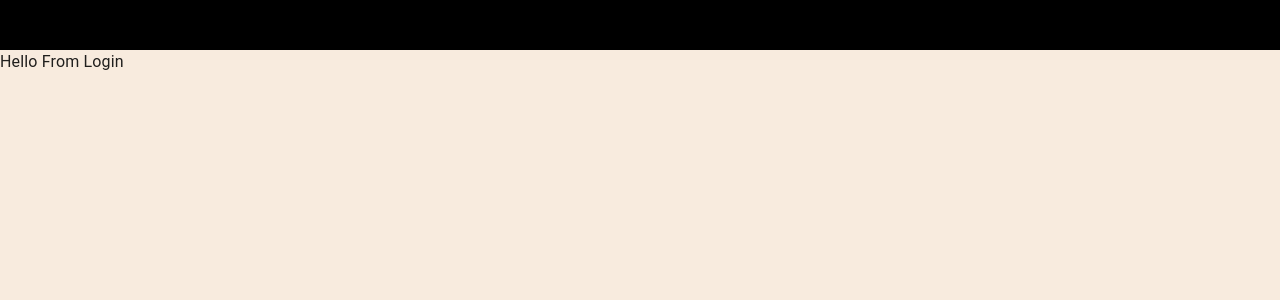
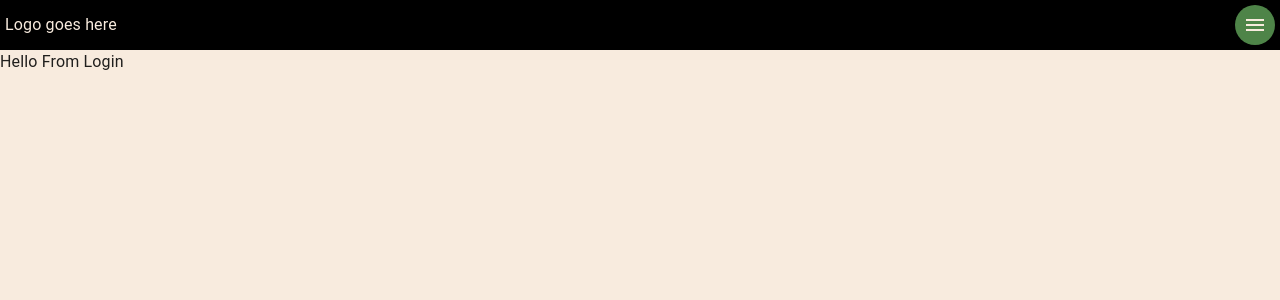
Before and after one commit to toveson/web-VNTR, a Next.js app: page /login in a window 1280 px wide. Both pictures are taken after a click on the button "HIDE". Shown: the top 300 px of the page. Built offline with nearby package versions, Linux system fonts and the light colour scheme.

Commit message:
added context for TopBar and NavBar to have a button to show the NavBar after it has been hidden

```diff
--- /dev/null
+++ b/app/Context/navBarContext.tsx
@@ -0,0 +1,45 @@
+"use client"
+
+import {
+  Dispatch,
+  FC,
+  ReactNode,
+  createContext,
+  useContext,
+  useState,
+} from "react";
+
+interface NavBarContextTypes {
+  isHidden: boolean;
+  setIsHidden: Dispatch<React.SetStateAction<boolean>>;
+  currentPage: string;
+  setCurrentPage: Dispatch<React.SetStateAction<string>>;
+}
+
+interface NavBarContextProviderProps {
+  children: ReactNode;
+}
+
+const NavBarContext = createContext<NavBarContextTypes>({
+  isHidden: false,
+  setIsHidden: (): void => {},
+  currentPage: "Dashboard",
+  setCurrentPage: (): void => {},
+});
+
+export const NavBarContextProvider: FC<NavBarContextProviderProps> = ({
+  children,
+}) => {
+  const [isHidden, setIsHidden] = useState(false);
+  const [currentPage, setCurrentPage] = useState("");
+
+  return (
+    <NavBarContext.Provider
+      value={{ isHidden, setIsHidden, currentPage, setCurrentPage }}
+    >
+      {children}
+    </NavBarContext.Provider>
+  );
+};
+
+export const useNavBarContext = () => useContext(NavBarContext);
--- a/app/components/NavBar.tsx
+++ b/app/components/NavBar.tsx
@@ -15,10 +15,12 @@ import {
   VisibilityOff as HideIcon,
   ExitToApp as SignOutIcon,
 } from "@mui/icons-material";
+import { useNavBarContext } from "../Context/navBarContext";
 
 export default function NavBar() {
+  const { isHidden, setIsHidden, currentPage, setCurrentPage } =
+    useNavBarContext();
   const [isMini, setIsMini] = useState(false);
-  const [isHidden, setIsHidden] = useState(false);
 
   const topButtons = [
     { label: "Dashboard", href: "/dashboard", icon: <DashboardIcon /> },
@@ -68,8 +70,10 @@ export default function NavBar() {
               <Link href={button.href} passHref key={button.label}>
                 <Tooltip title={button.label} placement="left">
                   <IconButton
+                    onClick={() => setCurrentPage(button.label)}
                     style={{
-                      backgroundColor: "#4E8448",
+                      backgroundColor:
+                        currentPage === button.label ? "#73C7E7" : "#4E8448",
                       color: "#F8EBDE",
                     }}
                   >
@@ -112,8 +116,10 @@ export default function NavBar() {
             {topButtons.map((button) => (
               <Link href={button.href} passHref key={button.label}>
                 <Button
+                  onClick={() => setCurrentPage(button.label)}
                   style={{
-                    backgroundColor: "#4E8448",
+                    backgroundColor:
+                      currentPage === button.label ? "#73C7E7" : "#4E8448",
                     color: "#000000",
                     width: "150px",
                   }}
--- /dev/null
+++ b/app/components/TopBar.tsx
@@ -0,0 +1,54 @@
+"use client";
+
+import { IconButton, Stack, Typography } from "@mui/material";
+import MenuIcon from "@mui/icons-material/Menu";
+import { useNavBarContext } from "../Context/navBarContext";
+
+export default function TopBar() {
+  const { currentPage, isHidden, setIsHidden } = useNavBarContext();
+  console.log(currentPage);
+  return (
+    <Stack
+      spacing={2}
+      style={{
+        backgroundColor: "#000000",
+        padding: "5px",
+        height: "50px",
+        justifyContent: "center",
+      }}
+    >
+      <Stack
+        direction="row"
+        style={{
+          justifyContent: "space-between",
+          alignItems: "center",
+        }}
+      >
+        <Typography style={{ color: "#F8EBDE" }}>Logo goes here</Typography>
+        <Stack
+          direction="row"
+          spacing={2}
+          style={{
+            justifyContent: "space-between",
+            alignItems: "center",
+          }}
+        >
+          <Typography style={{ color: "#F8EBDE", justifyContent: "center" }}>
+            {currentPage}
+          </Typography>
+          {isHidden && (
+            <IconButton
+              onClick={() => setIsHidden(isHidden ? false : true)}
+              style={{
+                backgroundColor: "#4E8448",
+                color: "#F8EBDE",
+              }}
+            >
+              <MenuIcon />
+            </IconButton>
+          )}
+        </Stack>
+      </Stack>
+    </Stack>
+  );
+}
--- a/app/layout.tsx
+++ b/app/layout.tsx
@@ -2,6 +2,8 @@ import type { Metadata } from "next";
 import CssBaseline from "@mui/material/CssBaseline";
 import { Stack } from "@mui/material";
 import NavBar from "./components/NavBar";
+import TopBar from "./components/TopBar";
+import { NavBarContextProvider } from "./Context/navBarContext";
 
 export const metadata: Metadata = {
   title: "+VNTR",
@@ -26,25 +28,19 @@ export default function RootLayout({
             flexDirection: "column",
           }}
         >
-          <Stack
-            spacing={2}
-            style={{ backgroundColor: "#000000", height: "50px" }}
-          >
-            <Stack direction="row">Logo goes here</Stack>
-          </Stack>
-          <Stack
-            direction="row"
-            style={{ justifyContent: "space-between", flex: 1 }}
-          >
+          <NavBarContextProvider>
+            <TopBar />
             <Stack
               direction="row"
-              style={{ flex: 1 }}
+              style={{ justifyContent: "space-between", flex: 1 }}
             >
-              {children}
+              <Stack direction="row" style={{ flex: 1 }}>
+                {children}
+              </Stack>
+              {/* the NavBar should only be rendered when a user is logged in */}
+              <NavBar />
             </Stack>
-            {/* the NavBar should only be rendered when a user is logged in */}
-            <NavBar />
-          </Stack>
+          </NavBarContextProvider>
         </body>
       </html>
     </>
```
